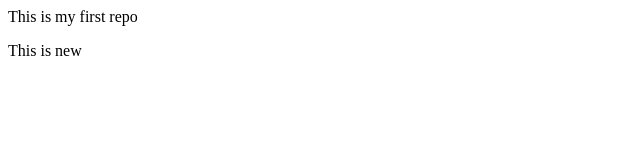
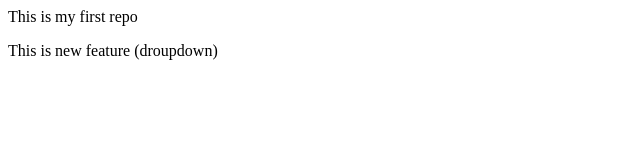
Before and after one commit to vivek-kumawat/LocalRepo, a plain HTML site: page index.html in a window 1280 px wide. Shown: the whole page, without its empty margins (0-640 px from the left). Drawn offline with Linux system fonts and the light colour scheme.

Commit message:
add droupdown

```diff
--- a/index.html
+++ b/index.html
@@ -1,2 +1,2 @@
 <p>This is my first repo</p>
-<p>This is new </p>
+<p>This is new feature (droupdown)</p>
```
